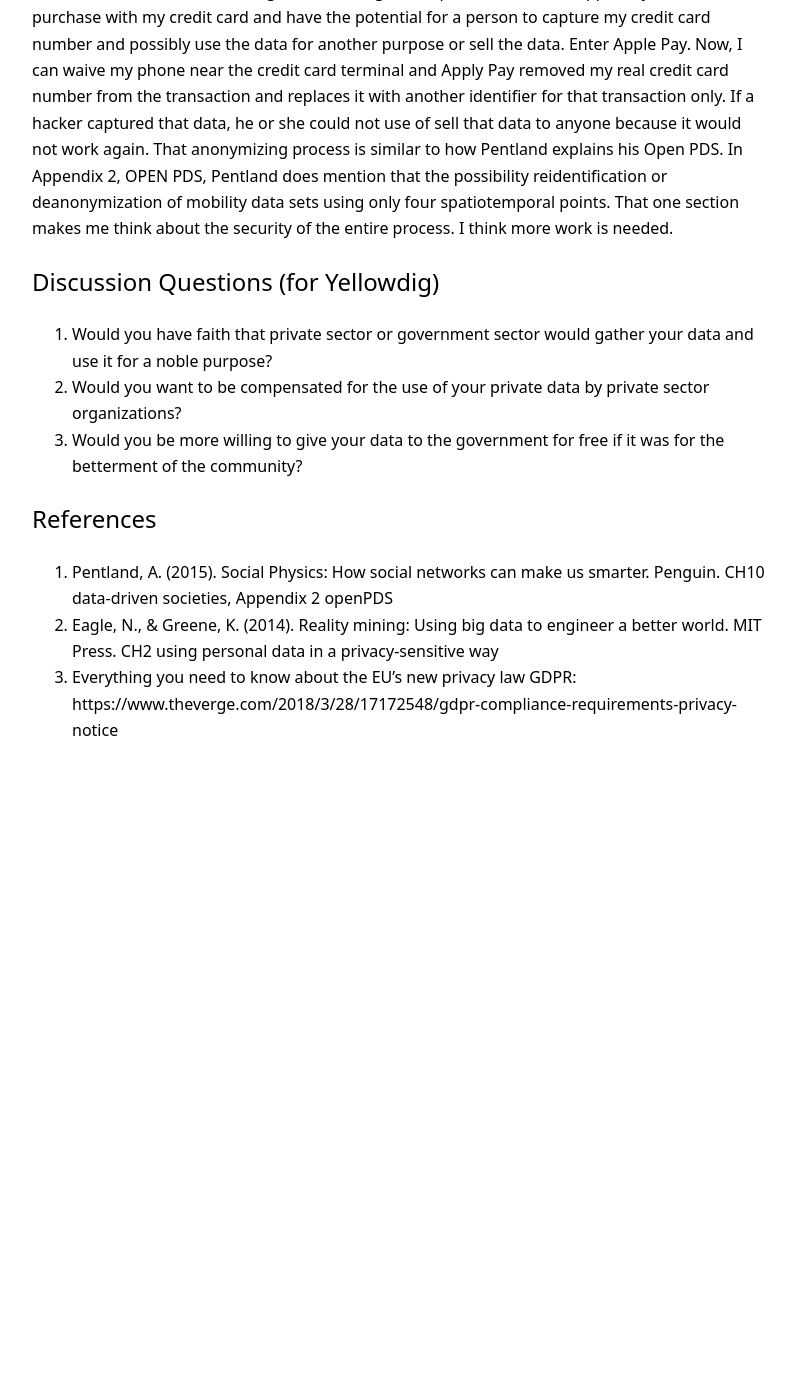
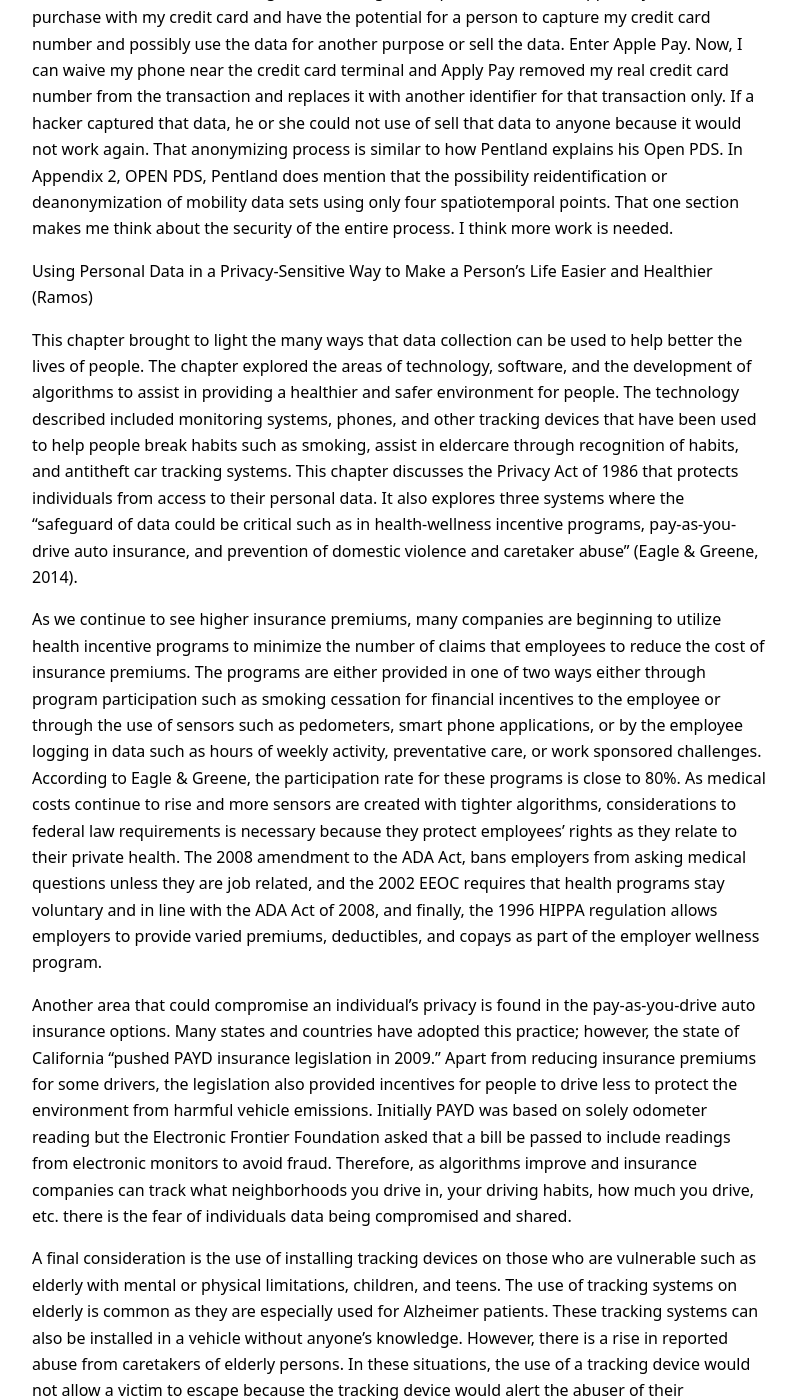
Before and after one commit to RandyWilkinsASU/ddm-textbook-summer-2019, a Jekyll site: the page built from _posts/2019-07-28-ch14-privacy.md, in a window 1280 px wide and 1400 px high, scrolled down 1548 px. Shown: the whole window, without its empty margins (240-1036 px from the left). Built offline with Jekyll 4.4.1, drawn with Linux system fonts in a browser that asks for light colours; our own code applies the rules of GitHub Pages for plain Markdown files; before the commit the page ends 2332 px from its top, so only the background shows below that; some of the changed text lies outside the part shown.

Commit message:
Update 2019-07-28-ch14-privacy.md

```diff
--- a/_posts/2019-07-28-ch14-privacy.md
+++ b/_posts/2019-07-28-ch14-privacy.md
@@ -27,16 +27,25 @@ Personal data have been called the oil of the new economy. (Pentland, 2015)  Thi
 
 Pentland recommends allowing an Open PDS (personal data store) that will anonymize your data but still allow researchers or retailers to use it as a group but without the ability to track the personal data back to the person.  I had to think about this for a bit to get a better understanding of what Pentland was describing.  I am thinking of this process similar to Apple Pay.  I can make a purchase with my credit card and have the potential for a person to capture my credit card number and possibly use the data for another purpose or sell the data.  Enter Apple Pay.  Now, I can waive my phone near the credit card terminal and Apply Pay removed my real credit card number from the transaction and replaces it with another identifier for that transaction only.  If a hacker captured that data, he or she could not use of sell that data to anyone because it would not work again.  That anonymizing process is similar to how Pentland explains his Open PDS.  In Appendix 2, OPEN PDS, Pentland does mention that the possibility reidentification or deanonymization of mobility data sets using only four spatiotemporal points.  That one section makes me think about the security of the entire process.  I think more work is needed.
 
+Using Personal Data in a Privacy-Sensitive Way to Make a Person’s Life Easier and Healthier (Ramos)
 
+This chapter brought to light the many ways that data collection can be used to help better the lives of people. The chapter explored the areas of technology, software, and the development of algorithms to assist in providing a healthier and safer environment for people. The technology described included monitoring systems, phones, and other tracking devices that have been used to help people break habits such as smoking, assist in eldercare through recognition of habits, and antitheft car tracking systems. This chapter discusses the Privacy Act of 1986 that protects individuals from access to their personal data. It also explores three systems where the “safeguard of data could be critical such as in health-wellness incentive programs, pay-as-you-drive auto insurance, and prevention of domestic violence and caretaker abuse” (Eagle & Greene, 2014).
 
+As we continue to see higher insurance premiums, many companies are beginning to utilize health incentive programs to minimize the number of claims that employees to reduce the cost of insurance premiums. The programs are either provided in one of two ways either through program participation such as smoking cessation for financial incentives to the employee or through the use of sensors such as pedometers, smart phone applications, or by the employee logging in data such as hours of weekly activity, preventative care, or work sponsored challenges. According to Eagle & Greene, the participation rate for these programs is close to 80%. As medical costs continue to rise and more sensors are created with tighter algorithms, considerations to federal law requirements is necessary because they protect employees’ rights as they relate to their private health. The 2008 amendment to the ADA Act, bans employers from asking medical questions unless they are job related, and the 2002 EEOC requires that health programs stay voluntary and in line with the ADA Act of 2008, and finally, the 1996 HIPPA regulation allows employers to provide varied premiums, deductibles, and copays as part of the employer wellness program.
 
+Another area that could compromise an individual’s privacy is found in the pay-as-you-drive auto insurance options. Many states and countries have adopted this practice; however, the state of California “pushed PAYD insurance legislation in 2009.” Apart from reducing insurance premiums for some drivers, the legislation also provided incentives for people to drive less to protect the environment from harmful vehicle emissions. Initially PAYD was based on solely odometer reading but the Electronic Frontier Foundation asked that a bill be passed to include readings from electronic monitors to avoid fraud. Therefore, as algorithms improve and insurance companies can track what neighborhoods you drive in, your driving habits, how much you drive, etc. there is the fear of individuals data being compromised and shared.
 
+A final consideration is the use of installing tracking devices on those who are vulnerable such as elderly with mental or physical limitations, children, and teens. The use of tracking systems on elderly is common as they are especially used for Alzheimer patients. These tracking systems can also be installed in a vehicle without anyone’s knowledge. However, there is a rise in reported abuse from caretakers of elderly persons. In these situations, the use of a tracking device would not allow a victim to escape because the tracking device would alert the abuser of their whereabouts. In one instance, an individual “sued FoxTrak Vehicle Tracking for aiding and abetting her abuser in an attack” (Eagle & Greene, 2014). This is a strong example of how data can be used negatively if place in the hands of criminals.
+
+This chapter provided a strong overview of the technology that is now available that can make a person’s life easier and healthier. However, there are factors to consider such as the negative effects that the data could produce if placed in the hands of people who want to use it to exhort or abuse. Consideration for the protection of individual data should be looked at carefully by lawmakers to help reduce the anxiety and potential negative impacts on a person’s life.
 
 ## Discussion Questions (for Yellowdig)
 
 1. Would you have faith that private sector or government sector would gather your data and use it for a noble purpose?
 2. Would you want to be compensated for the use of your private data by private sector organizations?
 3. Would you be more willing to give your data to the government for free if it was for the betterment of the community?
+4. How do you feel about tracking devices placed on people with Alzheimers? What are the pros and cons of the use of technology to track this data?
+5. What are your thoughts regarding the need for more legislation as it relates to the protection of an individual's data? Do you believe more protection is needed?
 
 
 
```
